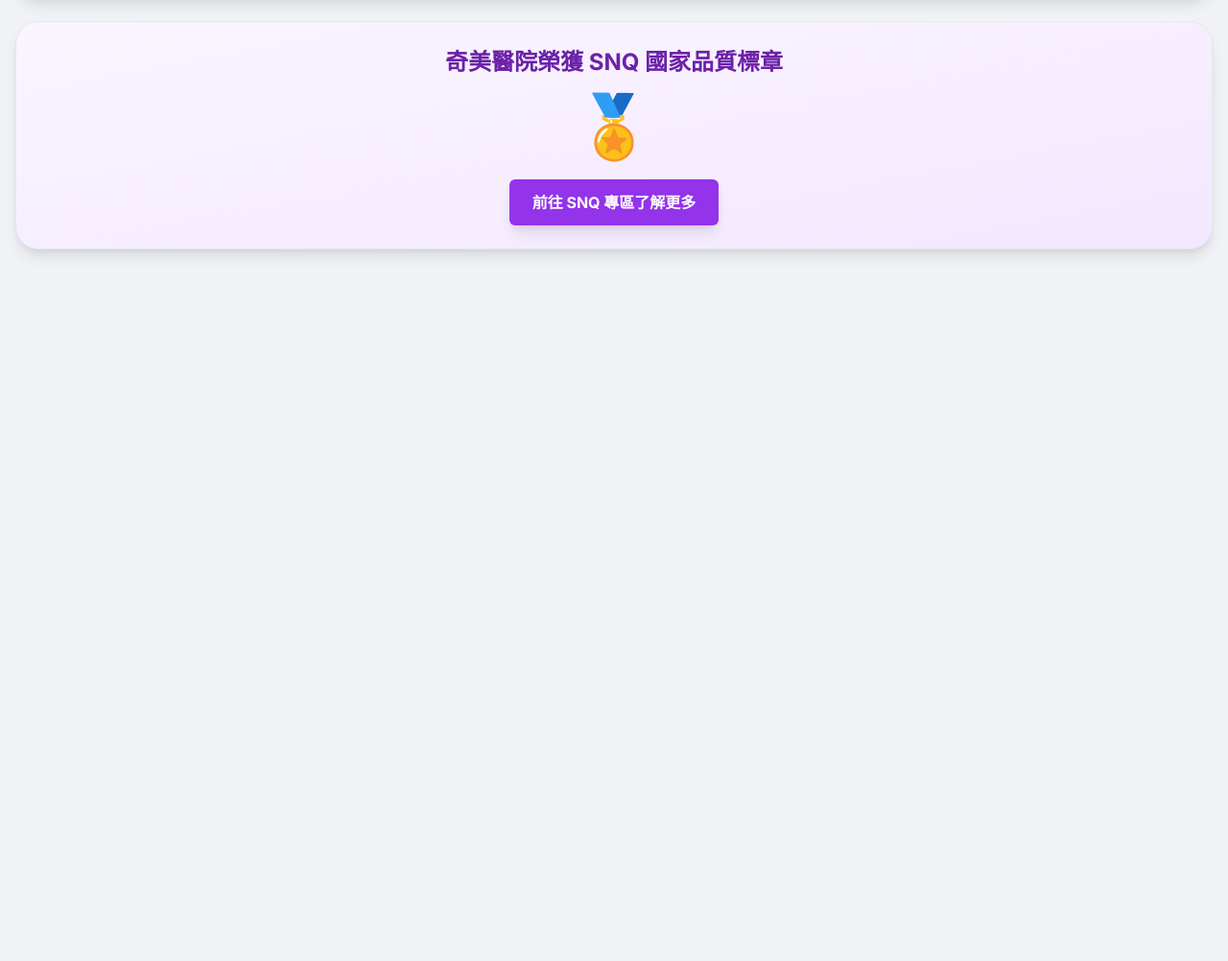
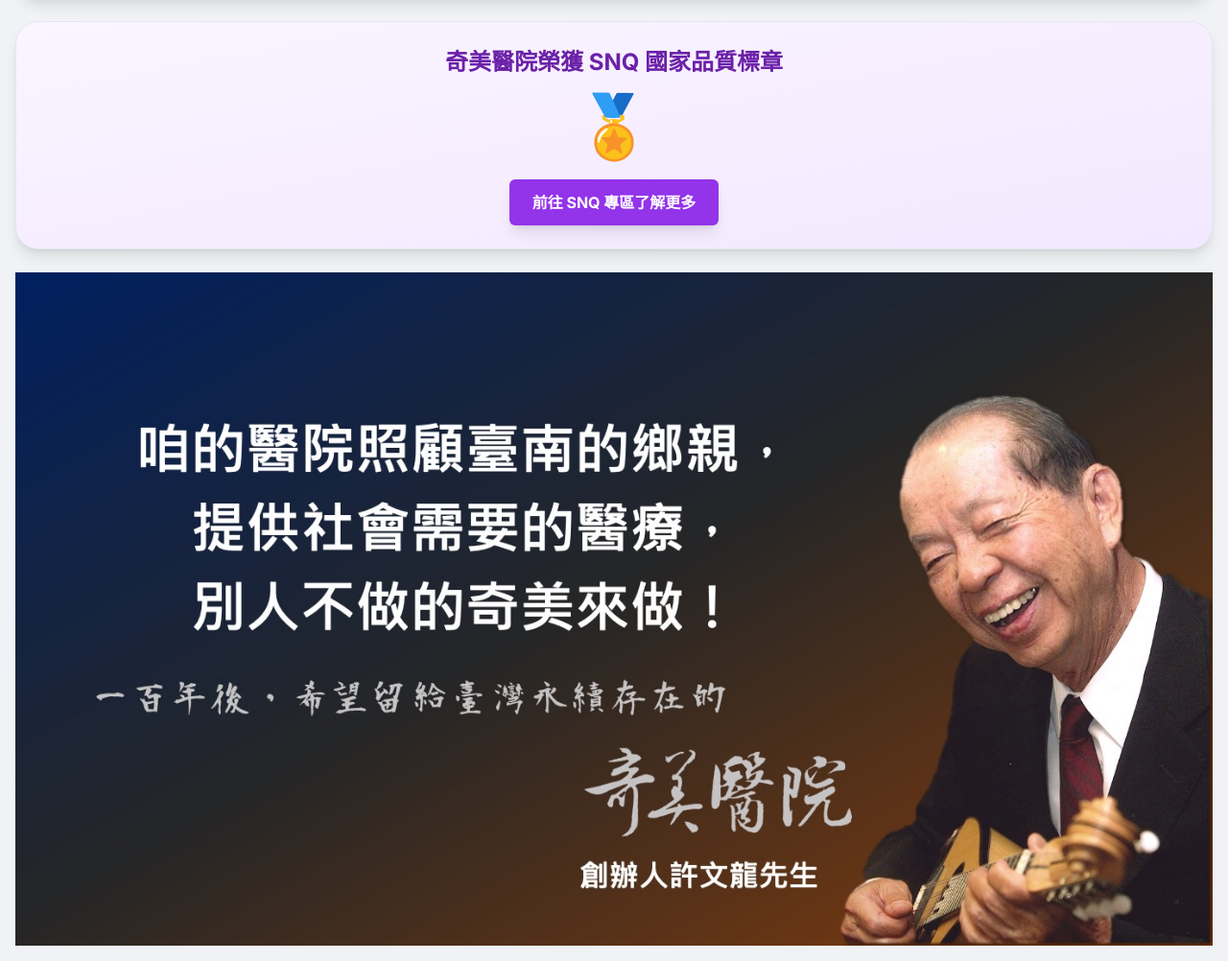
Before and after one commit to kampungtoh/CMDoctor, a plain HTML site: page introduction.html in a window 1280 px wide. Shown: the part 1378-2380 px from the top of the page at 96% size. Before the commit the page ends 1678 px from the top, so only its background shows below. Drawn offline with nearby package versions, Linux system fonts and the light colour scheme.

Commit message:
Update introduction.html

```diff
--- a/introduction.html
+++ b/introduction.html
@@ -130,5 +130,6 @@
             前往 SNQ 專區了解更多
         </button>
     </div>
+    <img src="founder.jpg" alt="" />
 </body>
 </html>
```
